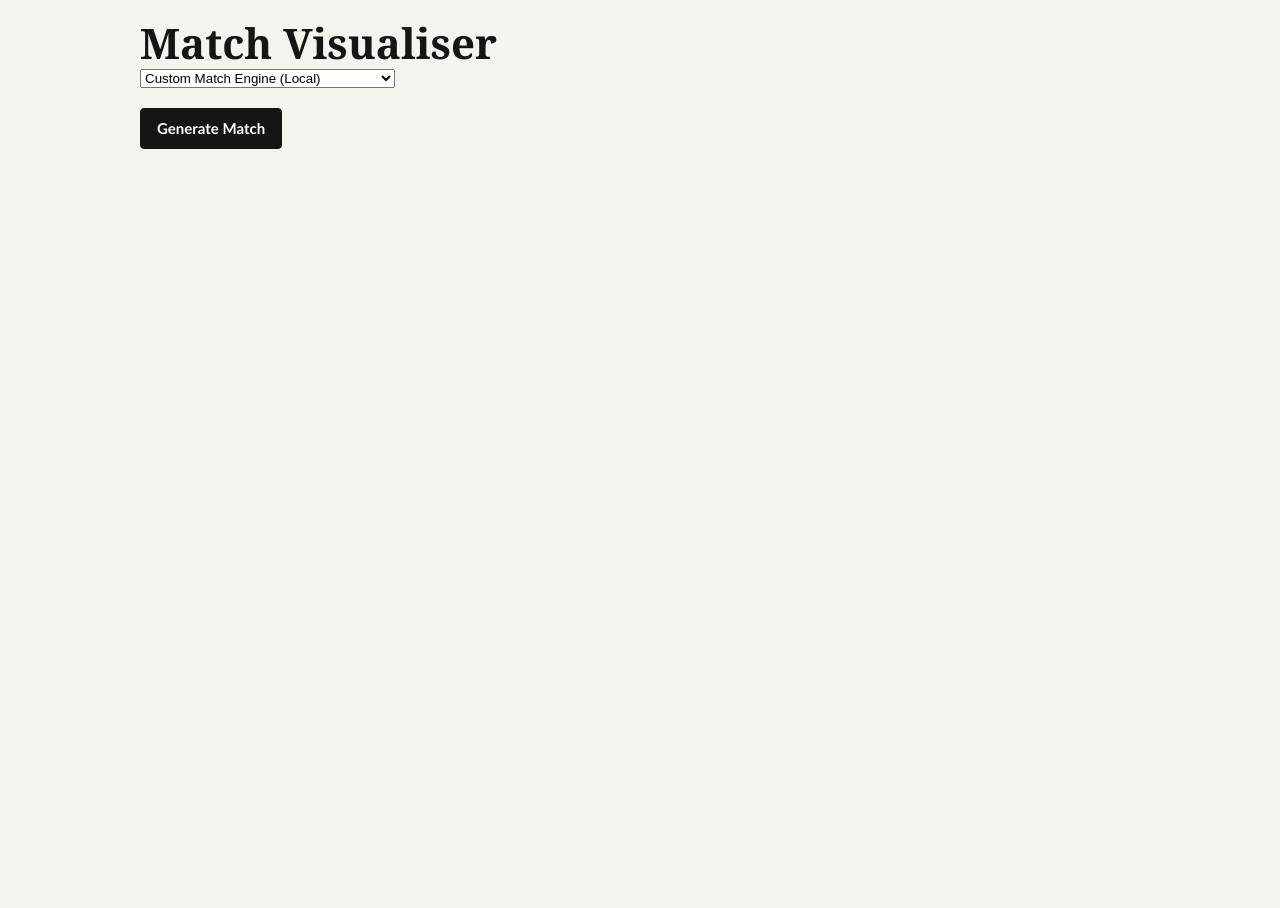
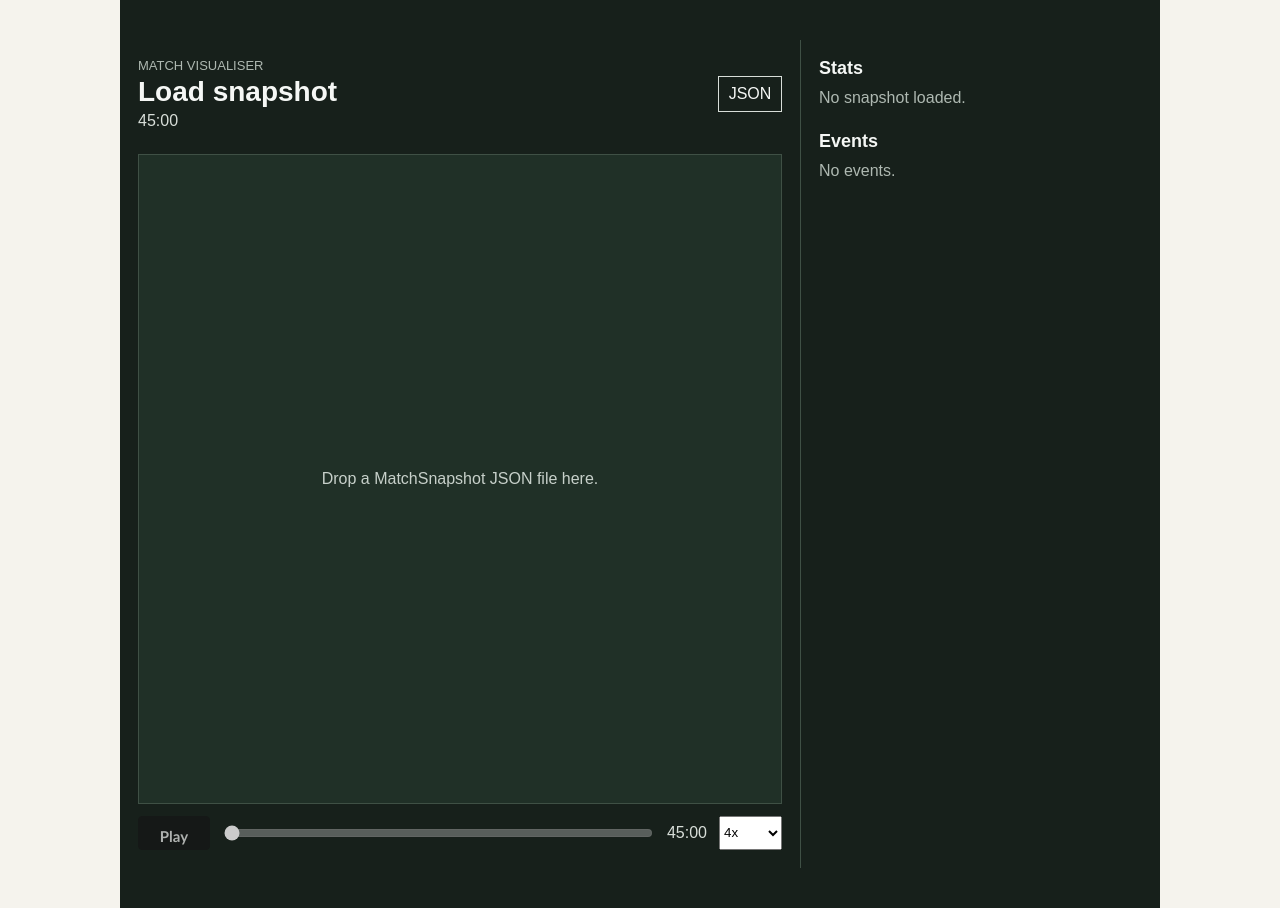
Before and after one commit to Mo-Mia/the-ataturk, a React (Vite) app in the folder apps/web/: page /visualise in a window 1280 px wide. Before the commit the page ends 800 px from the top, so only its background shows below. Built offline with nearby package versions, Linux system fonts and the light colour scheme.

Commit message:
feat(web): add snapshot replay visualiser

```diff
--- a/apps/web/package.json
+++ b/apps/web/package.json
@@ -10,13 +10,13 @@
   },
   "dependencies": {
     "@tanstack/react-query": "^5.100.6",
+    "@the-ataturk/match-engine": "workspace:*",
     "@vitejs/plugin-react": "6.0.1",
     "react": "19.2.5",
     "react-dom": "19.2.5",
     "react-router-dom": "^7.14.2",
     "typescript": "5.9.3",
-    "vite": "8.0.10",
-    "@the-ataturk/match-engine": "workspace:*"
+    "vite": "8.0.10"
   },
   "devDependencies": {
     "@testing-library/react": "^16.3.2",
--- a/apps/web/src/match/visualiser/VisualiserPage.tsx
+++ b/apps/web/src/match/visualiser/VisualiserPage.tsx
@@ -1,186 +1,478 @@
-import { useState, useEffect, useRef } from "react";
-import { simulateMatch } from "@the-ataturk/match-engine";
-import type { MatchSnapshot, Team, PlayerInput } from "@the-ataturk/match-engine";
+import { useEffect, useMemo, useRef, useState, type MutableRefObject } from "react";
+import type { MatchSnapshot, MatchTick, SemanticEvent, TeamId } from "@the-ataturk/match-engine";
 
-function createMockTeam(id: string, name: string): Team {
-  const players: PlayerInput[] = [];
-  const positions: Array<PlayerInput["position"]> = [
-    "GK", "RB", "CB", "CB", "LB", "RW", "CM", "CM", "LW", "ST", "ST"
-  ];
-  for (let i = 0; i < 11; i++) {
-    players.push({
-      id: `${id}-p${i}`, name: `Player ${i}`, shortName: `P${i}`, position: positions[i]!,
-      attributes: { passing: 50, shooting: 50, tackling: 50, saving: 50, agility: 50, strength: 50, penaltyTaking: 50, perception: 50, jumping: 50, control: 50 }
-    });
-  }
-  return {
-    id, name, shortName: name.slice(0, 3).toUpperCase(), players,
-    tactics: { formation: "4-4-2", mentality: "balanced", tempo: "normal", pressing: "medium", lineHeight: "normal", width: "normal" }
-  };
-}
+const PITCH_WIDTH = 680;
+const PITCH_LENGTH = 1050;
+const SPEEDS = [1, 4, 16, "instant"] as const;
+type ReplaySpeed = (typeof SPEEDS)[number];
 
 export function VisualiserPage() {
-  const [engineType, setEngineType] = useState<"custom" | "fse">("custom");
   const [snapshot, setSnapshot] = useState<MatchSnapshot | null>(null);
   const [tickIndex, setTickIndex] = useState(0);
-  const [isPlaying, setIsPlaying] = useState(false);
-  const [isLoading, setIsLoading] = useState(false);
-  const animationRef = useRef<number | null>(null);
+  const [playing, setPlaying] = useState(false);
+  const [speed, setSpeed] = useState<ReplaySpeed>(4);
+  const [error, setError] = useState<string | null>(null);
+  const intervalRef = useRef<number | null>(null);
 
-  const generateMatch = async () => {
-    setIsPlaying(false);
-    setIsLoading(true);
-    setTickIndex(0);
+  const currentTick = snapshot?.ticks[tickIndex] ?? null;
+  const stats = useMemo(
+    () => (snapshot && currentTick ? statsForReplay(snapshot.ticks.slice(0, tickIndex + 1)) : null),
+    [currentTick, snapshot, tickIndex]
+  );
+
+  useEffect(() => {
+    if (!playing || !snapshot) {
+      clearReplayInterval(intervalRef);
+      return;
+    }
+
+    if (speed === "instant") {
+      setTickIndex(snapshot.ticks.length - 1);
+      setPlaying(false);
+      return;
+    }
+
+    clearReplayInterval(intervalRef);
+    intervalRef.current = window.setInterval(() => {
+      setTickIndex((previous) => {
+        const next = Math.min(previous + speed, snapshot.ticks.length - 1);
+        if (next >= snapshot.ticks.length - 1) {
+          setPlaying(false);
+        }
+        return next;
+      });
+    }, 300);
+
+    return () => clearReplayInterval(intervalRef);
+  }, [playing, snapshot, speed]);
+
+  async function handleFile(file: File | undefined): Promise<void> {
+    if (!file) {
+      return;
+    }
 
     try {
-      if (engineType === "custom") {
-        const snap = simulateMatch({
-          homeTeam: createMockTeam("home-1", "Liverpool"),
-          awayTeam: createMockTeam("away-1", "Milan"),
-          duration: "second_half",
-          seed: Date.now()
-        });
-        setSnapshot(snap);
-      } else {
-        const response = await fetch("/api/match/snapshot/fse");
-        const snap = await response.json();
-        setSnapshot(snap);
-      }
-    } finally {
-      setIsLoading(false);
+      const parsed = JSON.parse(await file.text()) as MatchSnapshot;
+      validateSnapshot(parsed);
+      setSnapshot(parsed);
+      setTickIndex(0);
+      setPlaying(false);
+      setError(null);
+    } catch (loadError) {
+      setError(loadError instanceof Error ? loadError.message : "Snapshot could not be loaded");
+      setSnapshot(null);
     }
-  };
-
-  useEffect(() => {
-    if (isPlaying && snapshot) {
-      animationRef.current = window.setInterval(() => {
-        setTickIndex(i => {
-          if (i >= snapshot.ticks.length - 1) {
-            setIsPlaying(false);
-            return i;
-          }
-          return i + 1;
-        });
-      }, 100); // Fast playback: 10 ticks per sec. (30 sec match time per sec real time)
-    } else if (animationRef.current) {
-      window.clearInterval(animationRef.current);
-    }
-    return () => {
-      if (animationRef.current) window.clearInterval(animationRef.current);
-    };
-  }, [isPlaying, snapshot]);
-
-  if (!snapshot) {
-    return (
-      <main style={{ padding: 20 }}>
-        <h1>Match Visualiser</h1>
-        <div style={{ marginBottom: 20 }}>
-          <select value={engineType} onChange={e => setEngineType(e.target.value as any)}>
-            <option value="custom">Custom Match Engine (Local)</option>
-            <option value="fse">FootballSimulationEngine (Server FSE)</option>
-          </select>
-        </div>
-        <button onClick={() => void generateMatch()} disabled={isLoading}>
-          {isLoading ? "Generating..." : "Generate Match"}
-        </button>
-      </main>
-    );
   }
 
-  const currentTick = snapshot.ticks[tickIndex]!;
-  const PITCH_W = 680;
-  const PITCH_H = 1050;
+  const events = snapshot ? eventsUntil(snapshot.ticks, tickIndex) : [];
 
   return (
-    <main style={{ display: "flex", height: "100vh", background: "#1a1a1a", color: "#fff", fontFamily: "sans-serif" }}>
-      <section style={{ flex: 1, padding: 20, display: "flex", flexDirection: "column" }}>
-
-        <header style={{ marginBottom: 20, display: "flex", justifyContent: "space-between" }}>
+    <main style={styles.page}>
+      <section style={styles.stage} aria-label="Snapshot replay visualiser">
+        <header style={styles.header}>
           <div>
-            <h2>{snapshot.meta.homeTeam.name} {currentTick.score.home} - {currentTick.score.away} {snapshot.meta.awayTeam.name}</h2>
-            <p>Clock: {currentTick.matchClock.minute}:{currentTick.matchClock.seconds.toString().padStart(2, "0")} | Engine: {engineType.toUpperCase()}</p>
+            <p style={styles.eyebrow}>Match visualiser</p>
+            <h1 style={styles.title}>
+              {snapshot && currentTick
+                ? `${snapshot.meta.homeTeam.shortName} ${currentTick.score.home}-${currentTick.score.away} ${snapshot.meta.awayTeam.shortName}`
+                : "Load snapshot"}
+            </h1>
+            <p style={styles.clock}>{currentTick ? formatClock(currentTick) : "45:00"}</p>
           </div>
-          <div style={{ display: "flex", gap: 10, alignItems: "center" }}>
-            <select value={engineType} onChange={e => {
-              setEngineType(e.target.value as any);
-              setSnapshot(null); // Force reload
-            }}>
-              <option value="custom">Custom Engine</option>
-              <option value="fse">Old Engine (FSE)</option>
-            </select>
-            <button onClick={() => void generateMatch()} disabled={isLoading}>Regenerate</button>
-            <button onClick={() => setIsPlaying(!isPlaying)}>{isPlaying ? "Pause" : "Play"}</button>
-          </div>
+          <label style={styles.fileButton}>
+            JSON
+            <input
+              aria-label="Load snapshot JSON"
+              type="file"
+              accept="application/json,.json"
+              style={styles.fileInput}
+              onChange={(event) => void handleFile(event.currentTarget.files?.[0])}
+            />
+          </label>
         </header>
 
-        <div style={{ display: "flex", alignItems: "center", gap: 15, marginBottom: 20 }}>
-          <input
-            type="range"
-            min="0"
-            max={snapshot.ticks.length - 1}
-            value={tickIndex}
-            onChange={(e) => {
-              setIsPlaying(false);
-              setTickIndex(parseInt(e.target.value, 10));
-            }}
-            style={{ flex: 1 }}
-          />
+        {error ? <p style={styles.error}>{error}</p> : null}
+
+        <div
+          style={styles.dropZone}
+          onDragOver={(event) => event.preventDefault()}
+          onDrop={(event) => {
+            event.preventDefault();
+            void handleFile(event.dataTransfer.files[0]);
+          }}
+        >
+          {snapshot && currentTick ? (
+            <Pitch snapshot={snapshot} tick={currentTick} />
+          ) : (
+            <p style={styles.empty}>Drop a MatchSnapshot JSON file here.</p>
+          )}
         </div>
 
-        <div style={{ flex: 1, display: "flex", justifyContent: "center", minHeight: 0 }}>
-          <svg viewBox={`0 0 ${PITCH_W} ${PITCH_H}`} style={{ height: "100%", background: "#2e7d32", border: "2px solid #fff" }}>
-            {/* Simple Pitch lines */}
-            <rect x="0" y="0" width={PITCH_W} height={PITCH_H} fill="none" stroke="#fff" strokeWidth="2" />
-            <line x1="0" y1={PITCH_H/2} x2={PITCH_W} y2={PITCH_H/2} stroke="#fff" strokeWidth="2" />
-            <circle cx={PITCH_W/2} cy={PITCH_H/2} r="90" fill="none" stroke="#fff" strokeWidth="2" />
-
-            {/* Penalty boxes */}
-            <rect x={140} y="0" width={400} height={165} fill="none" stroke="#fff" strokeWidth="2" />
-            <rect x={248} y="0" width={183} height={55} fill="none" stroke="#fff" strokeWidth="2" />
-            <rect x={140} y={PITCH_H - 165} width={400} height={165} fill="none" stroke="#fff" strokeWidth="2" />
-            <rect x={248} y={PITCH_H - 55} width={183} height={55} fill="none" stroke="#fff" strokeWidth="2" />
-
-            {/* Players */}
-            {currentTick.players.map(p => {
-              if (!p.onPitch) return null;
-              const color = p.teamId === "home" ? "red" : "white";
-              const stroke = p.teamId === "home" ? "darkred" : "black";
-              return (
-                <circle
-                  key={p.id}
-                  cx={p.position[0]}
-                  cy={p.position[1]}
-                  r="12"
-                  fill={color}
-                  stroke={stroke}
-                  strokeWidth="2"
-                  style={{ transition: "cy 0.1s linear, cx 0.1s linear" }}
-                />
-              );
-            })}
-
-            {/* Ball */}
-            <circle
-              cx={currentTick.ball.position[0]}
-              cy={currentTick.ball.position[1]}
-              r="6"
-              fill="yellow"
-              stroke="black"
-              style={{ transition: "cy 0.1s linear, cx 0.1s linear" }}
-            />
-          </svg>
+        <div style={styles.controls}>
+          <button
+            type="button"
+            onClick={() => setPlaying((value) => !value)}
+            disabled={!snapshot}
+            style={styles.button}
+          >
+            {playing ? "Pause" : "Play"}
+          </button>
+          <input
+            aria-label="Replay timeline"
+            type="range"
+            min={0}
+            max={snapshot ? snapshot.ticks.length - 1 : 0}
+            value={tickIndex}
+            disabled={!snapshot}
+            onChange={(event) => {
+              setPlaying(false);
+              setTickIndex(Number(event.currentTarget.value));
+            }}
+            style={styles.slider}
+          />
+          <span style={styles.clock}>{currentTick ? formatClock(currentTick) : "45:00"}</span>
+          <select
+            aria-label="Replay speed"
+            value={String(speed)}
+            onChange={(event) => setSpeed(parseSpeed(event.currentTarget.value))}
+            style={styles.select}
+          >
+            {SPEEDS.map((value) => (
+              <option key={String(value)} value={String(value)}>
+                {value === "instant" ? "Instant" : `${value}x`}
+              </option>
+            ))}
+          </select>
         </div>
       </section>
 
-      <aside style={{ width: 350, background: "#222", padding: 20, overflowY: "auto", borderLeft: "1px solid #444" }}>
-        <h3>Events (Max 50 recents)</h3>
-        {snapshot.ticks.slice(0, tickIndex + 1).flatMap(t => t.events).reverse().slice(0, 50).map((ev, i) => (
-          <div key={i} style={{ marginBottom: 10, padding: 10, background: "#333", borderRadius: 4, borderLeft: `4px solid ${ev.team === "home" ? "red" : "white"}` }}>
-            <strong>{ev.minute}:{ev.second.toString().padStart(2, "0")}</strong> - {ev.type.toUpperCase()}
-            {ev.playerId && <div style={{ fontSize: "0.85em", color: "#aaa" }}>{ev.playerId}</div>}
-          </div>
-        ))}
+      <aside style={styles.sidePanel}>
+        <section aria-label="Replay statistics" style={styles.panelSection}>
+          <h2 style={styles.panelTitle}>Stats</h2>
+          {snapshot && currentTick && stats ? (
+            <StatsPanel snapshot={snapshot} tick={currentTick} stats={stats} />
+          ) : (
+            <p style={styles.muted}>No snapshot loaded.</p>
+          )}
+        </section>
+        <section aria-label="Event log" style={styles.panelSection}>
+          <h2 style={styles.panelTitle}>Events</h2>
+          {snapshot ? (
+            <EventLog snapshot={snapshot} events={events} />
+          ) : (
+            <p style={styles.muted}>No events.</p>
+          )}
+        </section>
       </aside>
     </main>
   );
 }
+
+function Pitch({ snapshot, tick }: { snapshot: MatchSnapshot; tick: MatchTick }) {
+  return (
+    <svg
+      viewBox={`0 0 ${PITCH_WIDTH} ${PITCH_LENGTH}`}
+      style={styles.pitch}
+      role="img"
+      aria-label="Football pitch"
+    >
+      <rect x="0" y="0" width={PITCH_WIDTH} height={PITCH_LENGTH} fill="#2f7d48" />
+      <rect
+        x="8"
+        y="8"
+        width={PITCH_WIDTH - 16}
+        height={PITCH_LENGTH - 16}
+        fill="none"
+        stroke="#fff"
+        strokeWidth="3"
+      />
+      <line
+        x1="8"
+        y1={PITCH_LENGTH / 2}
+        x2={PITCH_WIDTH - 8}
+        y2={PITCH_LENGTH / 2}
+        stroke="#fff"
+        strokeWidth="3"
+      />
+      <circle
+        cx={PITCH_WIDTH / 2}
+        cy={PITCH_LENGTH / 2}
+        r="92"
+        fill="none"
+        stroke="#fff"
+        strokeWidth="3"
+      />
+      <circle cx={PITCH_WIDTH / 2} cy={PITCH_LENGTH / 2} r="5" fill="#fff" />
+      <rect x="140" y="8" width="400" height="165" fill="none" stroke="#fff" strokeWidth="3" />
+      <rect x="248" y="8" width="184" height="56" fill="none" stroke="#fff" strokeWidth="3" />
+      <rect
+        x="140"
+        y={PITCH_LENGTH - 173}
+        width="400"
+        height="165"
+        fill="none"
+        stroke="#fff"
+        strokeWidth="3"
+      />
+      <rect
+        x="248"
+        y={PITCH_LENGTH - 64}
+        width="184"
+        height="56"
+        fill="none"
+        stroke="#fff"
+        strokeWidth="3"
+      />
+      <line x1="295" y1="0" x2="385" y2="0" stroke="#fff" strokeWidth="7" />
+      <line x1="295" y1={PITCH_LENGTH} x2="385" y2={PITCH_LENGTH} stroke="#fff" strokeWidth="7" />
+
+      {tick.players.map((player) => (
+        <PlayerCircle key={player.id} snapshot={snapshot} player={player} />
+      ))}
+      <circle
+        cx={tick.ball.position[0]}
+        cy={tick.ball.position[1]}
+        r="7"
+        fill="#fff"
+        stroke="#111"
+        strokeWidth="2"
+        style={styles.moving}
+      />
+    </svg>
+  );
+}
+
+function PlayerCircle({
+  snapshot,
+  player
+}: {
+  snapshot: MatchSnapshot;
+  player: MatchTick["players"][number];
+}) {
+  if (!player.onPitch) {
+    return null;
+  }
+
+  const rosterPlayer = snapshot.meta.rosters[player.teamId].find(
+    (candidate) => candidate.id === player.id
+  );
+  const isGoalkeeper = rosterPlayer?.position === "GK";
+  const fill = isGoalkeeper ? "#f4c542" : player.teamId === "home" ? "#c8102e" : "#f8f8f8";
+  const textFill = player.teamId === "home" || isGoalkeeper ? "#fff" : "#111";
+
+  return (
+    <g style={styles.moving}>
+      <circle
+        cx={player.position[0]}
+        cy={player.position[1]}
+        r={isGoalkeeper ? 15 : 13}
+        fill={fill}
+        stroke={player.teamId === "home" ? "#fff" : "#111"}
+        strokeWidth="3"
+      />
+      <text
+        x={player.position[0]}
+        y={player.position[1] + 5}
+        textAnchor="middle"
+        fontSize="12"
+        fontFamily="Arial, sans-serif"
+        fontWeight="700"
+        fill={textFill}
+      >
+        {rosterPlayer?.squadNumber ?? ""}
+      </text>
+    </g>
+  );
+}
+
+function StatsPanel({
+  snapshot,
+  tick,
+  stats
+}: {
+  snapshot: MatchSnapshot;
+  tick: MatchTick;
+  stats: ReplayStats;
+}) {
+  return (
+    <div style={styles.statsGrid}>
+      <strong>{snapshot.meta.homeTeam.shortName}</strong>
+      <strong>{tick.score.home}</strong>
+      <strong>{tick.score.away}</strong>
+      <strong>{snapshot.meta.awayTeam.shortName}</strong>
+      <span>Possession</span>
+      <span>
+        {stats.possession.home}% / {stats.possession.away}%
+      </span>
+      <span>Shots</span>
+      <span>
+        {stats.home.shots} / {stats.away.shots}
+      </span>
+      <span>Fouls</span>
+      <span>
+        {stats.home.fouls} / {stats.away.fouls}
+      </span>
+      <span>Cards</span>
+      <span>
+        {stats.home.cards} / {stats.away.cards}
+      </span>
+    </div>
+  );
+}
+
+function EventLog({ snapshot, events }: { snapshot: MatchSnapshot; events: SemanticEvent[] }) {
+  if (events.length === 0) {
+    return <p style={styles.muted}>No events yet.</p>;
+  }
+
+  return (
+    <ol style={styles.eventList}>
+      {events
+        .slice()
+        .reverse()
+        .map((event, index) => (
+          <li
+            key={`${event.minute}-${event.second}-${event.type}-${index}`}
+            style={styles.eventItem}
+          >
+            <strong>
+              {event.minute}:{String(event.second).padStart(2, "0")}
+            </strong>{" "}
+            {event.type.replace("_", " ")} · {teamName(snapshot, event.team)}
+            {event.playerId ? ` · ${playerName(snapshot, event.team, event.playerId)}` : ""}
+          </li>
+        ))}
+    </ol>
+  );
+}
+
+interface ReplayStats {
+  home: { shots: number; fouls: number; cards: number };
+  away: { shots: number; fouls: number; cards: number };
+  possession: { home: number; away: number };
+}
+
+function statsForReplay(ticks: MatchTick[]): ReplayStats {
+  const stats: ReplayStats = {
+    home: { shots: 0, fouls: 0, cards: 0 },
+    away: { shots: 0, fouls: 0, cards: 0 },
+    possession: { home: 50, away: 50 }
+  };
+
+  for (const tick of ticks) {
+    if (tick.possession.teamId) {
+      stats.possession[tick.possession.teamId] += 1;
+    }
+    for (const event of tick.events) {
+      if (event.type === "shot") {
+        stats[event.team].shots += 1;
+      } else if (event.type === "foul") {
+        stats[event.team].fouls += 1;
+      } else if (event.type === "yellow" || event.type === "red") {
+        stats[event.team].cards += 1;
+      }
+    }
+  }
+
+  const possessionTicks = stats.possession.home + stats.possession.away - 100;
+  if (possessionTicks > 0) {
+    const homeTicks = stats.possession.home - 50;
+    stats.possession.home = Math.round((homeTicks / possessionTicks) * 100);
+    stats.possession.away = 100 - stats.possession.home;
+  }
+
+  return stats;
+}
+
+function eventsUntil(ticks: MatchTick[], tickIndex: number): SemanticEvent[] {
+  return ticks.slice(0, tickIndex + 1).flatMap((tick) => tick.events);
+}
+
+function formatClock(tick: MatchTick): string {
+  return `${tick.matchClock.minute}:${String(tick.matchClock.seconds).padStart(2, "0")}`;
+}
+
+function playerName(snapshot: MatchSnapshot, team: TeamId, playerId: string): string {
+  return (
+    snapshot.meta.rosters[team].find((player) => player.id === playerId)?.shortName ?? playerId
+  );
+}
+
+function teamName(snapshot: MatchSnapshot, team: TeamId): string {
+  return team === "home" ? snapshot.meta.homeTeam.shortName : snapshot.meta.awayTeam.shortName;
+}
+
+function validateSnapshot(snapshot: MatchSnapshot): void {
+  if (!Array.isArray(snapshot.ticks) || snapshot.ticks.length === 0) {
+    throw new Error("Snapshot has no ticks");
+  }
+}
+
+function parseSpeed(value: string): ReplaySpeed {
+  if (value === "instant") {
+    return "instant";
+  }
+  if (value === "1" || value === "4" || value === "16") {
+    return Number(value) as ReplaySpeed;
+  }
+  return 4;
+}
+
+function clearReplayInterval(ref: MutableRefObject<number | null>): void {
+  if (ref.current !== null) {
+    window.clearInterval(ref.current);
+    ref.current = null;
+  }
+}
+
+const styles = {
+  page: {
+    minHeight: "100vh",
+    display: "grid",
+    gridTemplateColumns: "minmax(0, 1fr) 360px",
+    background: "#17201b",
+    color: "#f5f7f5",
+    fontFamily: "Arial, sans-serif"
+  },
+  stage: { padding: "18px", minWidth: 0 },
+  header: { display: "flex", justifyContent: "space-between", alignItems: "center", gap: "16px" },
+  eyebrow: { margin: 0, color: "#aeb8b1", fontSize: "13px", textTransform: "uppercase" as const },
+  title: { margin: "4px 0", fontSize: "28px", lineHeight: 1.1 },
+  clock: { margin: 0, color: "#d8ded9", fontVariantNumeric: "tabular-nums" as const },
+  fileButton: {
+    position: "relative" as const,
+    display: "inline-flex",
+    alignItems: "center",
+    justifyContent: "center",
+    width: "64px",
+    height: "36px",
+    border: "1px solid #d8ded9",
+    cursor: "pointer"
+  },
+  fileInput: { position: "absolute" as const, inset: 0, opacity: 0, cursor: "pointer" },
+  error: { color: "#ffb4a8" },
+  dropZone: {
+    marginTop: "16px",
+    height: "calc(100vh - 150px)",
+    minHeight: "520px",
+    display: "flex",
+    alignItems: "center",
+    justifyContent: "center",
+    border: "1px solid #3f5045",
+    background: "#203027"
+  },
+  empty: { color: "#c7d0ca" },
+  pitch: { height: "100%", maxWidth: "100%", display: "block" },
+  moving: { transition: "cx 0.3s linear, cy 0.3s linear, x 0.3s linear, y 0.3s linear" },
+  controls: { marginTop: "12px", display: "flex", alignItems: "center", gap: "12px" },
+  button: { height: "34px", minWidth: "72px" },
+  slider: { flex: 1 },
+  select: { height: "34px" },
+  sidePanel: { borderLeft: "1px solid #3f5045", padding: "18px", overflowY: "auto" as const },
+  panelSection: { marginBottom: "24px" },
+  panelTitle: { margin: "0 0 10px", fontSize: "18px" },
+  statsGrid: { display: "grid", gridTemplateColumns: "1fr auto auto 1fr", gap: "8px 12px" },
+  muted: { color: "#aeb8b1" },
+  eventList: { listStyle: "none", padding: 0, margin: 0, display: "grid", gap: "8px" },
+  eventItem: { padding: "8px", background: "#23352a", borderLeft: "3px solid #d8ded9" }
+};
```
Also changed, not shown: 1 other file (tests, documents, lock files or other folders).
